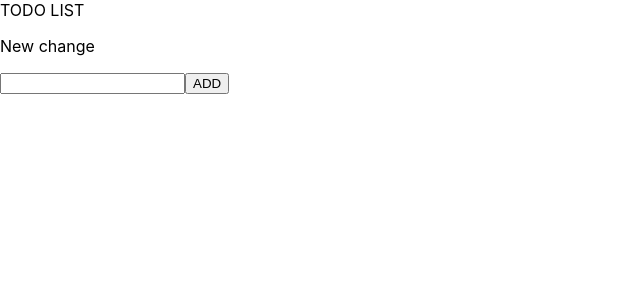
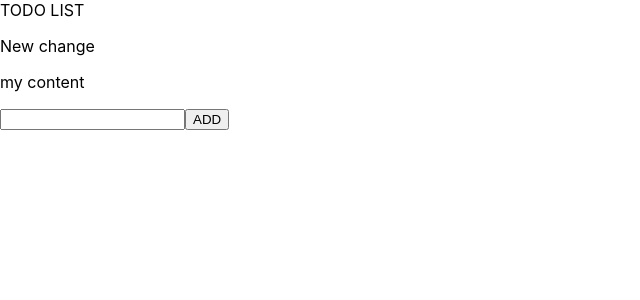
Before and after one commit to IQ-IndiaDevelopment/Batch-33, a React (Create React App) app: page / in a window 1280 px wide. Shown: the top 300 px of the page, without its empty margins (0-640 px from the left). Built offline with nearby package versions, Linux system fonts and the light colour scheme; the HTML template or start-up script is replaced by a standard one.

Commit message:
Added 2nd paragraph

```diff
--- a/src/App.jsx
+++ b/src/App.jsx
@@ -5,6 +5,7 @@ function App() {
     <>
       <nav>TODO LIST</nav>
       <p>New change</p>
+      <p>my content</p>
       <TodoList />
     </>
   );
```
